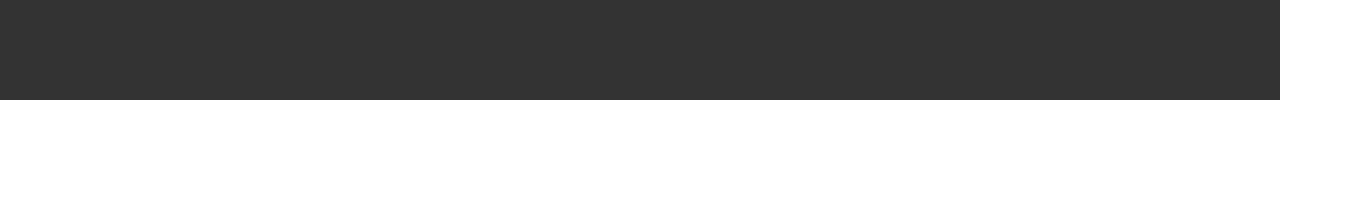
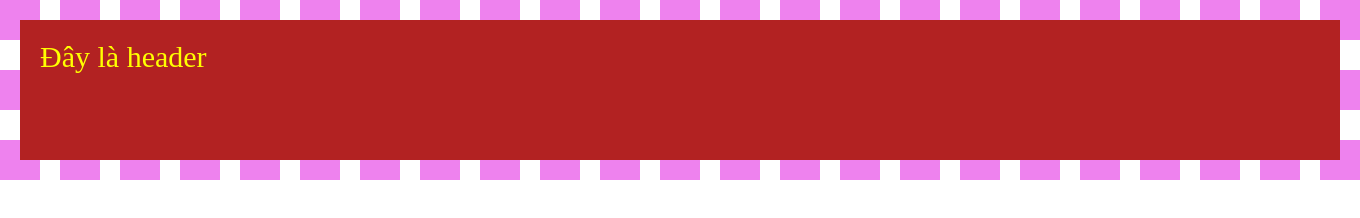
Before and after one commit to tanquangyds/HTML-CSS-JS, a plain HTML site: page background-clip.html in a window 1280 px wide. Shown: the whole page, 1360 px wide, since content can reach past the window. Drawn offline with Linux system fonts and the light colour scheme.

Commit message:
Update background-clip.html

```diff
--- a/background-clip.html
+++ b/background-clip.html
@@ -10,12 +10,19 @@
             .header {
                 width: 100%;
                 height: 100px;
-                background-color: #333;
+                background-color: firebrick;
+                font-size: 30px;
+                color: yellow;
+                padding: 20px;
+                border-width: 20px;
+                border-color: violet;
+                border-style: dashed;
+                background-clip: padding-box;
             }
         </style>
     </head>
 
     <body>
-        <div class="header"></div>
+        <div class="header">Đây là header</div>
     </body>
 </html>
```
